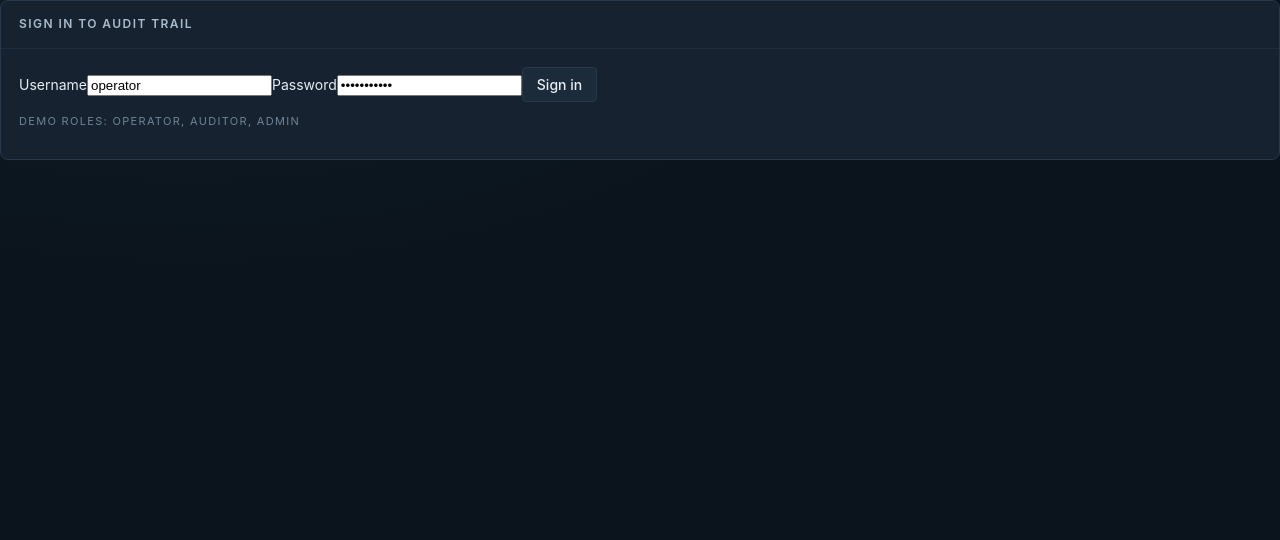
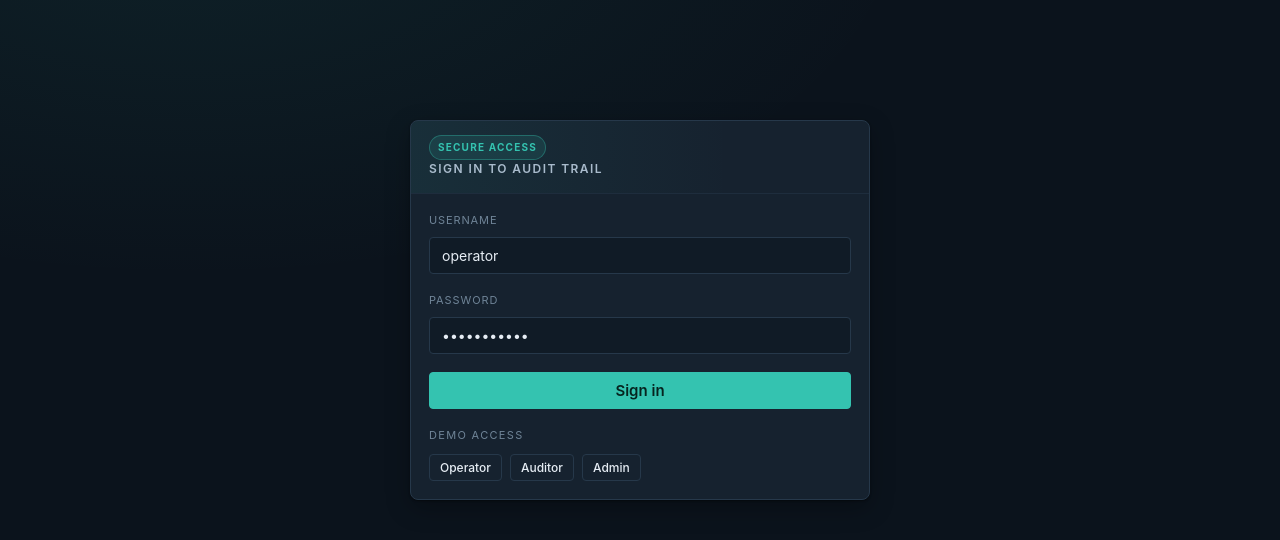
Before and after one commit to SerahJoyceRasquinha/Project_AuditTrail_Team16, a React (Vite) app in the folder audit-trail/frontend/: page /login in a window 1280 px wide. Shown: the top 540 px of the page. Built offline with nearby package versions, Linux system fonts and the light colour scheme; no server answers.

Commit message:
Sign in page

```diff
--- a/audit-trail/frontend/src/pages/LoginPage.jsx
+++ b/audit-trail/frontend/src/pages/LoginPage.jsx
@@ -1,26 +1,114 @@
 import { useState } from 'react';
+import { Navigate, useNavigate } from 'react-router-dom';
 import { useAuth } from '../auth/AuthContext.jsx';
 
+const DEMO_USERS = [
+  { username: 'operator', password: 'operator123', role: 'Operator' },
+  { username: 'auditor', password: 'auditor123', role: 'Auditor' },
+  { username: 'admin', password: 'admin123', role: 'Admin' },
+];
+
 export function LoginPage() {
-  const { login } = useAuth();
+  const { user, login } = useAuth();
+  const navigate = useNavigate();
   const [credentials, setCredentials] = useState({ username: 'operator', password: 'operator123' });
-  const [error, setError] = useState(null);
+  const [error, setError] = useState('');
+  const [isSubmitting, setIsSubmitting] = useState(false);
+
+  if (user) {
+    return <Navigate to="/shipments" replace />;
+  }
+
+  const handleChange = (field) => (event) => {
+    setCredentials((current) => ({ ...current, [field]: event.target.value }));
+    if (error) setError('');
+  };
+
+  const applyDemoAccount = (demoUser) => {
+    setCredentials({ username: demoUser.username, password: demoUser.password });
+    setError('');
+  };
+
   const submit = async (event) => {
     event.preventDefault();
-    setError(null);
-    try { await login(credentials); } catch (loginError) { setError(loginError.message); }
+    setError('');
+    setIsSubmitting(true);
+
+    try {
+      await login(credentials);
+      navigate('/shipments', { replace: true });
+    } catch (loginError) {
+      setError(loginError.message || 'Unable to sign in right now.');
+    } finally {
+      setIsSubmitting(false);
+    }
   };
 
   return (
-    <div className="panel login-panel">
-      <div className="panel__head"><h1 className="panel__title">Sign in to Audit Trail</h1></div>
-      <form className="panel__body login-form" onSubmit={submit}>
-        <label>Username<input value={credentials.username} onChange={(event) => setCredentials({ ...credentials, username: event.target.value })} /></label>
-        <label>Password<input type="password" value={credentials.password} onChange={(event) => setCredentials({ ...credentials, password: event.target.value })} /></label>
-        {error ? <p className="state-block--error" role="alert">{error}</p> : null}
-        <button className="btn" type="submit">Sign in</button>
-        <p className="eyebrow">Demo roles: operator, auditor, admin</p>
-      </form>
+    <div className="auth-page">
+      <div className="auth-card panel">
+        <div className="auth-header panel__head">
+          <div>
+            <span className="auth-badge">Secure access</span>
+            <h1 className="panel__title auth-title">Sign in to Audit Trail</h1>
+          </div>
+        </div>
+
+        <form className="auth-form panel__body" onSubmit={submit} noValidate>
+          <div className="auth-field">
+            <label htmlFor="username" className="field__label">Username</label>
+            <input
+              id="username"
+              className="input"
+              type="text"
+              autoComplete="username"
+              value={credentials.username}
+              onChange={handleChange('username')}
+              placeholder="Enter your username"
+            />
+          </div>
+
+          <div className="auth-field">
+            <label htmlFor="password" className="field__label">Password</label>
+            <input
+              id="password"
+              className="input"
+              type="password"
+              autoComplete="current-password"
+              value={credentials.password}
+              onChange={handleChange('password')}
+              placeholder="Enter your password"
+            />
+          </div>
+
+          {error ? (
+            <div className="state-block state-block--error auth-error" role="alert" aria-live="polite">
+              <div className="state-block__title">Sign-in failed</div>
+              {error}
+            </div>
+          ) : null}
+
+          <button className="btn btn--primary auth-submit" type="submit" disabled={isSubmitting}>
+            {isSubmitting ? 'Signing in…' : 'Sign in'}
+          </button>
+
+          <div className="auth-meta">
+            <span className="eyebrow">Demo access</span>
+            <div className="auth-demo-grid" aria-label="Demo accounts">
+              {DEMO_USERS.map((demoUser) => (
+                <button
+                  key={demoUser.username}
+                  type="button"
+                  className="btn btn--ghost btn--sm auth-demo"
+                  onClick={() => applyDemoAccount(demoUser)}
+                >
+                  {demoUser.role}
+                </button>
+              ))}
+            </div>
+          </div>
+        </form>
+      </div>
     </div>
   );
 }
--- a/audit-trail/frontend/src/styles/app.css
+++ b/audit-trail/frontend/src/styles/app.css
@@ -257,6 +257,92 @@ button {
   flex: 1;
 }
 
+/* ------------------------------------------------------------- auth -- */
+
+.auth-page {
+  min-height: calc(100vh - 180px);
+  display: grid;
+  place-items: center;
+  padding: 24px 0;
+}
+
+.auth-card {
+  width: min(100%, 460px);
+  box-shadow: var(--shadow);
+  background: linear-gradient(180deg, rgba(22, 34, 47, 0.9), rgba(16, 27, 38, 0.96));
+  border: 1px solid rgba(52, 195, 176, 0.2);
+}
+
+.auth-header {
+  padding: 20px 22px 18px;
+  background: linear-gradient(90deg, rgba(52, 195, 176, 0.08), transparent 70%);
+}
+
+.auth-badge {
+  display: inline-flex;
+  align-items: center;
+  gap: 7px;
+  padding: 4px 8px;
+  border-radius: 999px;
+  background: rgba(52, 195, 176, 0.12);
+  border: 1px solid rgba(52, 195, 176, 0.35);
+  color: var(--signal-teal);
+  font-size: 10px;
+  font-weight: 700;
+  letter-spacing: 0.12em;
+  text-transform: uppercase;
+}
+
+.auth-title {
+  margin-top: 12px;
+  font-size: 22px;
+  letter-spacing: -0.03em;
+  text-transform: none;
+  color: var(--paper);
+}
+
+.auth-form {
+  display: grid;
+  gap: 18px;
+}
+
+.auth-field {
+  display: grid;
+  gap: 8px;
+}
+
+.auth-submit {
+  width: 100%;
+  justify-content: center;
+  padding-block: 11px;
+  font-size: 15px;
+}
+
+.auth-meta {
+  display: grid;
+  gap: 10px;
+}
+
+.auth-demo-grid {
+  display: flex;
+  flex-wrap: wrap;
+  gap: 8px;
+}
+
+.auth-demo {
+  border-color: rgba(143, 124, 235, 0.35);
+  background: rgba(143, 124, 235, 0.05);
+  color: var(--paper-dim);
+}
+
+.auth-error {
+  padding: 14px 16px;
+  text-align: left;
+  border: 1px solid rgba(232, 97, 93, 0.35);
+  border-radius: 8px;
+  background: rgba(232, 97, 93, 0.06);
+}
+
 /* ------------------------------------------------------------- primitives -- */
 
 .panel {
```
Also changed, not shown: 1 other file (tests, documents, lock files or other folders).
